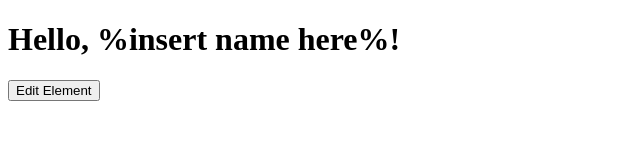
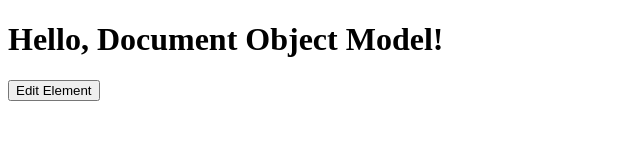
Before and after one commit to tsvetelinastef/JS_Advanced_2023y_SoftUni_Course, a plain HTML site: page 09. DOM Introduction/04. JS-Advanced-DOM-Intro_Lab_Resources/01.Edit Element/tamplate.html in a window 1280 px wide. Both pictures are taken after a click on the button "Edit Element". Shown: the whole page, without its empty margins (0-640 px from the left). Drawn offline with Linux system fonts and the light colour scheme.

Commit message:
DOM new files

```diff
--- a/09. DOM Introduction/04. JS-Advanced-DOM-Intro_Lab_Resources/01.Edit Element/EditElement.js
+++ b/09. DOM Introduction/04. JS-Advanced-DOM-Intro_Lab_Resources/01.Edit Element/EditElement.js
@@ -1,3 +1,6 @@
-function editElement() {
-    // TODO
+function editElement(ref, match, replacer) {
+    const text = ref.textContent;
+    const matcher = new RegExp(match, "g");
+    const changed = text.replace(matcher, replacer);
+    ref.textContent = changed;
 }
--- a/09. DOM Introduction/04. JS-Advanced-DOM-Intro_Lab_Resources/01.Edit Element/tamplate.html
+++ b/09. DOM Introduction/04. JS-Advanced-DOM-Intro_Lab_Resources/01.Edit Element/tamplate.html
@@ -1,3 +1,7 @@
+<!--
+original file was like:
+
+
 <!DOCTYPE html>
 <html lang="en">
 <head>
@@ -10,3 +14,21 @@
 <script src="EditElement.js"></script>
 </body>
 </html>
+ -->
+
+<!DOCTYPE html>
+<html lang="en">
+	<head>
+		<meta charset="UTF-8" />
+		<title>Edit Element</title>
+	</head>
+	<body>
+		<h1 id="e1">Hello, %insert name here%!</h1>
+		<button
+			onclick="editElement(document.getElementById('e1'), '%insert name here%', 'Document Object Model')"
+		>
+			Edit Element
+		</button>
+		<script src="EditElement.js"></script>
+	</body>
+</html>
```
